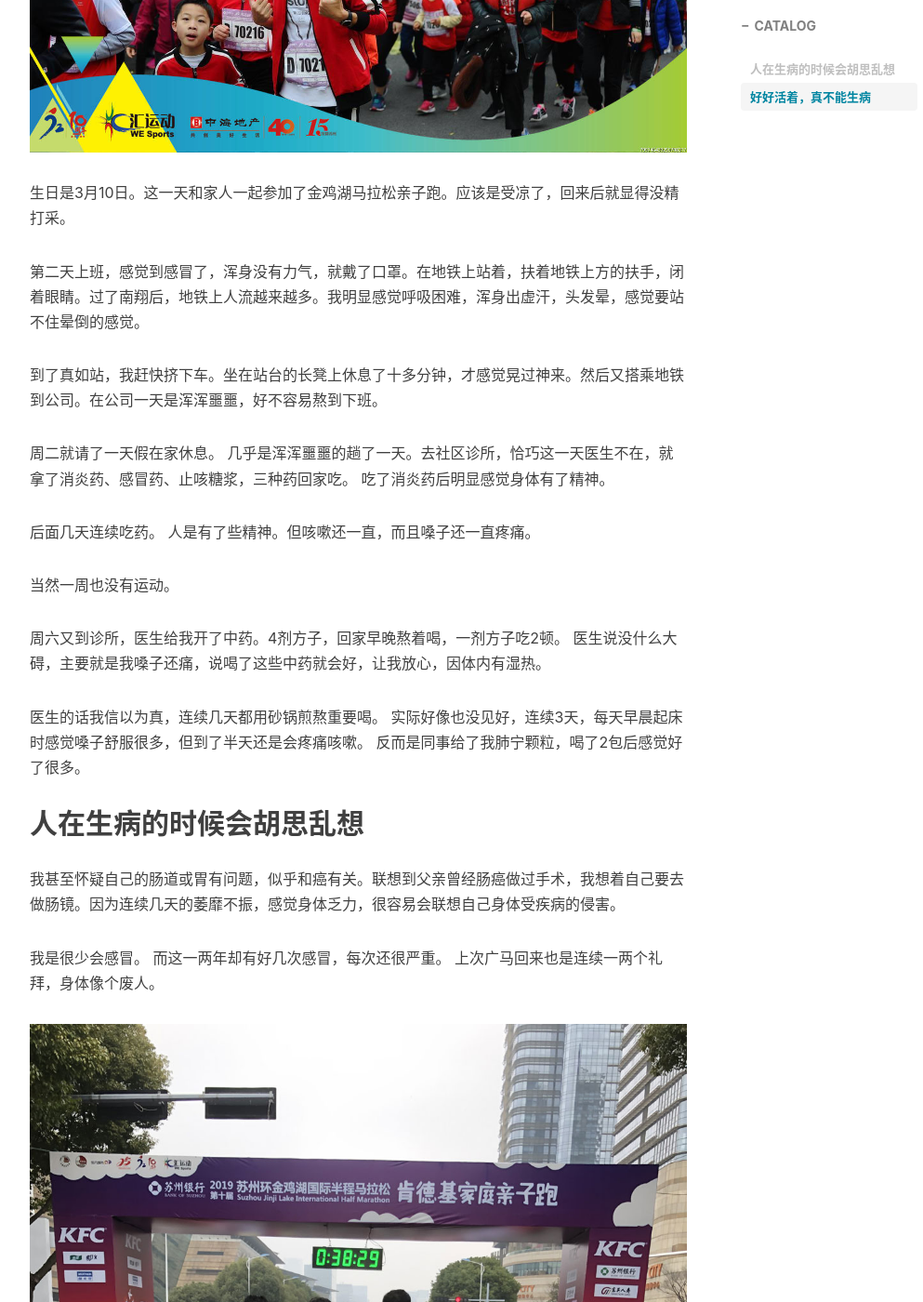
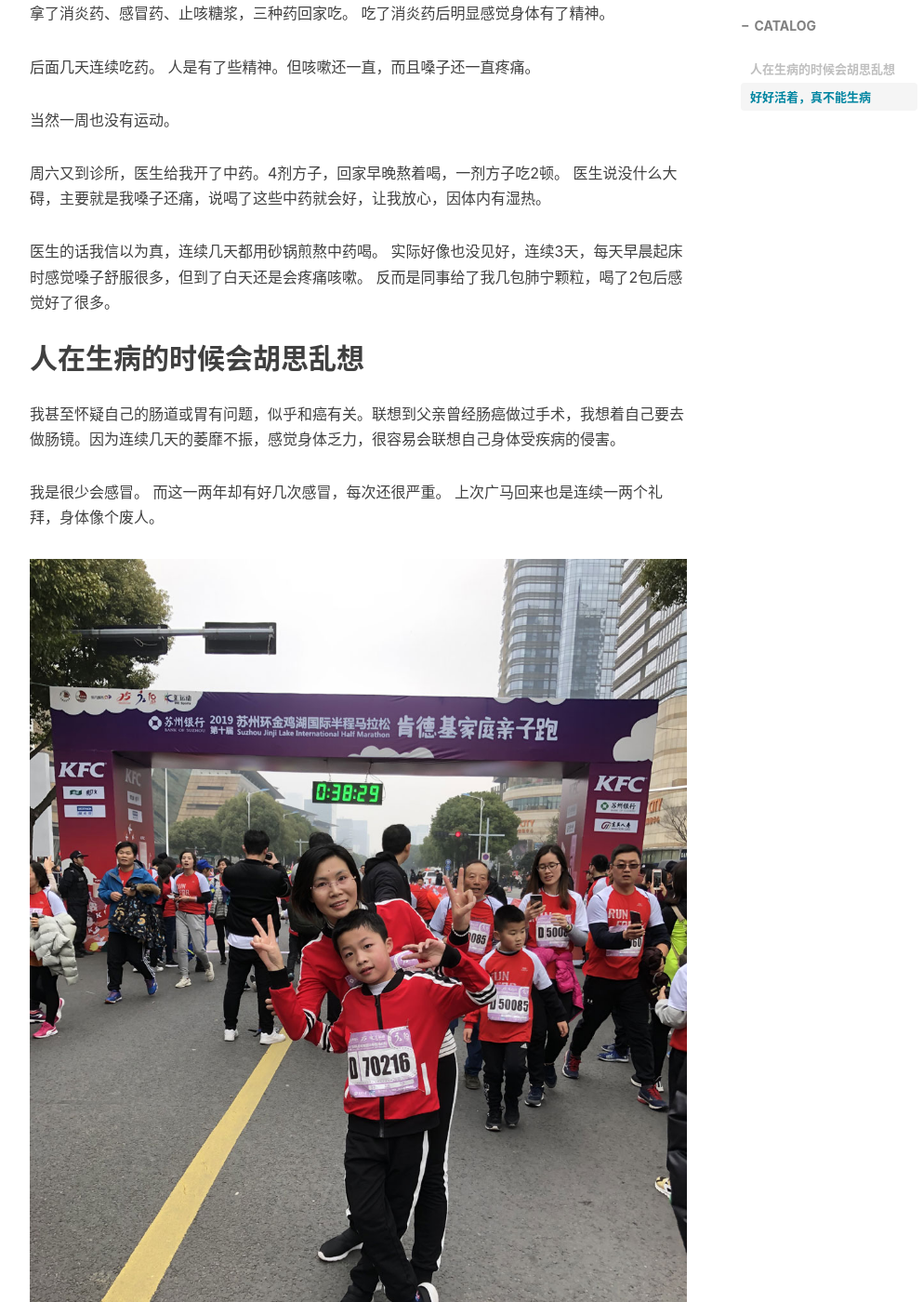
Before and after one commit to Davinly/davinly.github.io, a Jekyll site: the page built from _posts/2019-03-16-千万别生病.md, in a window 1280 px wide and 1400 px high, scrolled down 3060 px. Shown: the whole window at 93% size, without its empty margins (233-1226 px from the left). Built offline with Jekyll 4.4.1, drawn with Linux system fonts in a browser that asks for light colours; nearby versions of some CDN libraries; comment, search, counter and statistics services are not loaded.

Commit message:
wrong word

```diff
--- a/_posts/2019-03-16-千万别生病.md
+++ b/_posts/2019-03-16-千万别生病.md
@@ -16,7 +16,6 @@ tags:
 
 ![](http://daichunlei.com/img/qinzirun_2019_03.jpg)
 
-![](http://daichunlei.com/img/qinzirun_2019_04.jpg)
 
 生日是3月10日。这一天和家人一起参加了金鸡湖马拉松亲子跑。应该是受凉了，回来后就显得没精打采。
 
@@ -32,7 +31,7 @@ tags:
 
 周六又到诊所，医生给我开了中药。4剂方子，回家早晚熬着喝，一剂方子吃2顿。 医生说没什么大碍，主要就是我嗓子还痛，说喝了这些中药就会好，让我放心，因体内有湿热。
 
-医生的话我信以为真，连续几天都用砂锅煎熬重要喝。 实际好像也没见好，连续3天，每天早晨起床时感觉嗓子舒服很多，但到了半天还是会疼痛咳嗽。 反而是同事给了我肺宁颗粒，喝了2包后感觉好了很多。
+医生的话我信以为真，连续几天都用砂锅煎熬中药喝。 实际好像也没见好，连续3天，每天早晨起床时感觉嗓子舒服很多，但到了白天还是会疼痛咳嗽。 反而是同事给了我几包肺宁颗粒，喝了2包后感觉好了很多。
 
 
 ## 人在生病的时候会胡思乱想 ##
```
